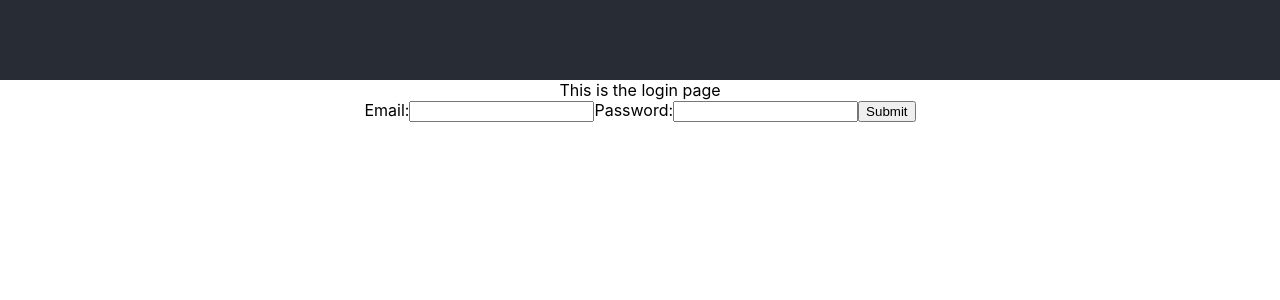
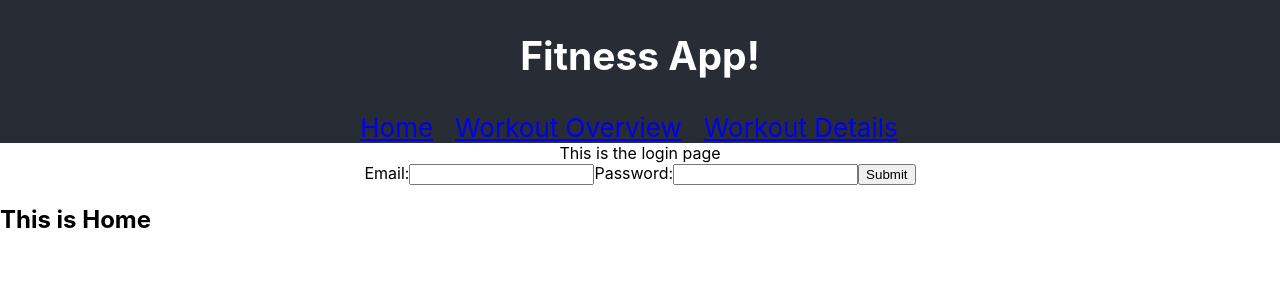
Before and after one commit to RandiBech/AFE_Handin2_Fitness, a React (Create React App) app: page /home in a window 1280 px wide. Shown: the top 300 px of the page. Built offline with nearby package versions, Linux system fonts and the light colour scheme.

Commit message:
workout overview works

```diff
--- a/package.json
+++ b/package.json
@@ -9,6 +9,7 @@
     "axios": "^0.24.0",
     "react": "^17.0.2",
     "react-dom": "^17.0.2",
+    "react-router-dom": "^6.0.2",
     "react-scripts": "4.0.3",
     "web-vitals": "^1.1.2"
   },
--- a/src/App.js
+++ b/src/App.js
@@ -1,29 +1,32 @@
-import './App.css';
-import Login from './Login/Login';
-import Home from './Home';
-import {  useEffect, useState } from 'react';
+import "./App.css";
+import Login from "./Login/Login";
+import Home from "./Home";
+import WorkoutOverview from "./WorkoutProgram/WorkoutOverview";
+import { useEffect, useState } from "react";
+import { BrowserRouter as Router, Routes, Route } from "react-router-dom";
+import { Navbar } from "./NavigationBar";
 
 function App() {
   const [decodedTokenHeader, setDecodedToken] = useState();
   const [decodedTokenPayload, setDecodedPayload] = useState();
 
-  useEffect(()=> {
-    const jwtToken = localStorage.getItem('jwtToken');
-    if(jwtToken) {
+  useEffect(() => {
+    const jwtToken = localStorage.getItem("jwtToken");
+    if (jwtToken) {
       const tokenArray = jwtToken.split(".");
       const tokenHeader = tokenArray[0];
       const tokenPayload = tokenArray[1].split(".")[0];
       setDecodedToken(window.atob(tokenHeader));
       setDecodedPayload(window.atob(tokenPayload));
     }
-  },[])
+  }, []);
 
   function onLoggedIn() {
-    const newJwtToken = localStorage.getItem('jwtToken').split(".");
+    const newJwtToken = localStorage.getItem("jwtToken").split(".");
     console.log(newJwtToken);
     setDecodedToken(window.atob(newJwtToken[0]));
 
-    const newTokenArray = localStorage.getItem('jwtToken').split(".");
+    const newTokenArray = localStorage.getItem("jwtToken").split(".");
     const newTokenHeader = newTokenArray[0];
     const newTokenPayload = newTokenArray[1].split(".")[0];
     setDecodedToken(window.atob(newTokenHeader));
@@ -31,16 +34,19 @@ function App() {
   }
 
   return (
-    <div className="App">
-      <header className="App-header">
-
-      </header>
-      { decodedTokenPayload
-        ? <Home/>
-        : <Login onLoggedIn={onLoggedIn}/>
-      }
-
-    </div>
+    <Router>
+      <div className="App">
+        <header className="App-header">
+          <h2>Fitness App!</h2>
+          <Navbar />
+        </header>
+        {decodedTokenPayload ? <Home /> : <Login onLoggedIn={onLoggedIn} />}
+      </div>
+      <Routes>
+        <Route path="/home" element={<Home />} />
+        <Route path="/workoutOverview" element={<WorkoutOverview />} />
+      </Routes>
+    </Router>
   );
 }
 
--- a/src/Home.js
+++ b/src/Home.js
@@ -1,13 +1,11 @@
-import { WorkoutProgramDetails } from './WorkoutProgram/WorkoutProgramDetail';
-import WorkoutProgramList from './WorkoutProgram/WorkoutProgramList';
-
+import { WorkoutProgramDetails } from "./WorkoutProgram/WorkoutProgramDetail";
+import WorkoutProgramList from "./WorkoutProgram/WorkoutProgramList";
+import WorkoutOverview from "./WorkoutProgram/WorkoutOverview";
 function Home() {
-	return (
-		<div>
-			<h2>This is Home</h2>
-			<WorkoutProgramList />
-			<WorkoutProgramDetails />
-		</div>
-	);
+  return (
+    <div>
+      <h2>This is Home</h2>
+    </div>
+  );
 }
 export default Home;
--- a/src/NavigationBar.js
+++ b/src/NavigationBar.js
@@ -1,23 +1,12 @@
 import { NavLink } from "react-router-dom";
-import { Container, Nav } from "react";
 
 export function Navbar() {
   return (
-    <Navbar bg="dark" variant="dark">
-      {/* <Container>
-        <Navbar.Brand href="#home">Navbar</Navbar.Brand>
-
-      </Container> */}
-      <Nav className="me-auto">
-        <NavLink to="/home"> Home</NavLink>
-        <NavLink to="/workoutList">Workout List</NavLink>
-        <NavLink to="/workoutdetails">Workout Details</NavLink>
-      </Nav>
-    </Navbar>
-    /* <nav className="NavbarItems">
-      <NavLink to="/home"> Home</NavLink>
-      <NavLink to="/workoutList">Workout List</NavLink>
-      <NavLink to="/workoutdetails">Workout Details</NavLink>
-    </nav> */
+    <nav>
+      <NavLink to="/home"> Home</NavLink>&nbsp;&nbsp;&nbsp;
+      <NavLink to="/workoutOverview">Workout Overview</NavLink>
+      &nbsp;&nbsp;&nbsp;
+      <NavLink to="/workoutdetails">Workout Details</NavLink>&nbsp;&nbsp;&nbsp;
+    </nav>
   );
 }
--- a/src/WorkoutProgram/WorkoutOverview.js
+++ b/src/WorkoutProgram/WorkoutOverview.js
@@ -1,15 +1,23 @@
 import React, { useState, useEffect } from "react";
 import axios from "axios";
 
-function WorkoutList() {
+function WorkoutOverview() {
   const [data, setData] = useState({ workouts: [] });
+  const currentJwtToken = localStorage.getItem("jwtToken");
+  const config = {
+    headers: {
+      Authorization: `Bearer ${currentJwtToken}`,
+    },
+  };
+  console.log("config", config);
 
   useEffect(() => {
     const fetchData = async () => {
-      const result = await axios(
-        "https://afe2021fitness.azurewebsites.net/api/WorkoutPrograms"
+      const result = await axios.get(
+        "https://afe2021fitness.azurewebsites.net/api/WorkoutPrograms",
+        config
       );
-      setData(result.data);
+      setData({ workouts: result.data });
     };
     fetchData();
   }, []);
@@ -17,12 +25,10 @@ function WorkoutList() {
   return (
     <ul>
       {data.workouts.map((item) => (
-        <li key={item.workoutProgramId}>
-          <a href={item.name}>{item.description}</a>
-        </li>
+        <li key={item.workoutProgramId}>{item.name}</li>
       ))}
     </ul>
   );
 }
 
-export default WorkoutList;
+export default WorkoutOverview;
--- a/src/WorkoutProgram/WorkoutProgramDetail.js
+++ b/src/WorkoutProgram/WorkoutProgramDetail.js
@@ -1,4 +1,4 @@
-import { ExerciseForm } from './ExerciseForm';
+import { ExerciseForm } from "./ExerciseForm";
 
 export function WorkoutProgramDetails() {
   return (
```
Also changed, not shown: 1 other file (tests, documents, lock files or other folders). Lines whose indentation alone changed are shown as unchanged.
